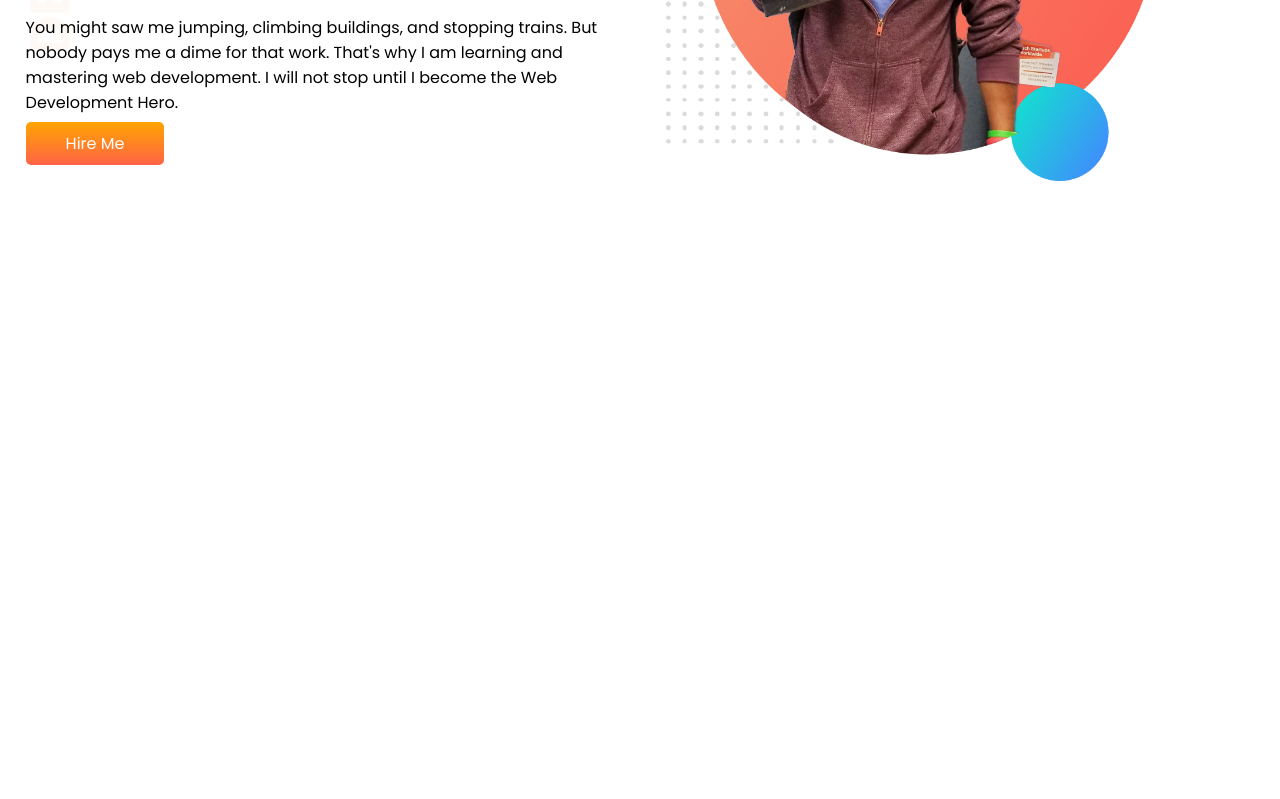
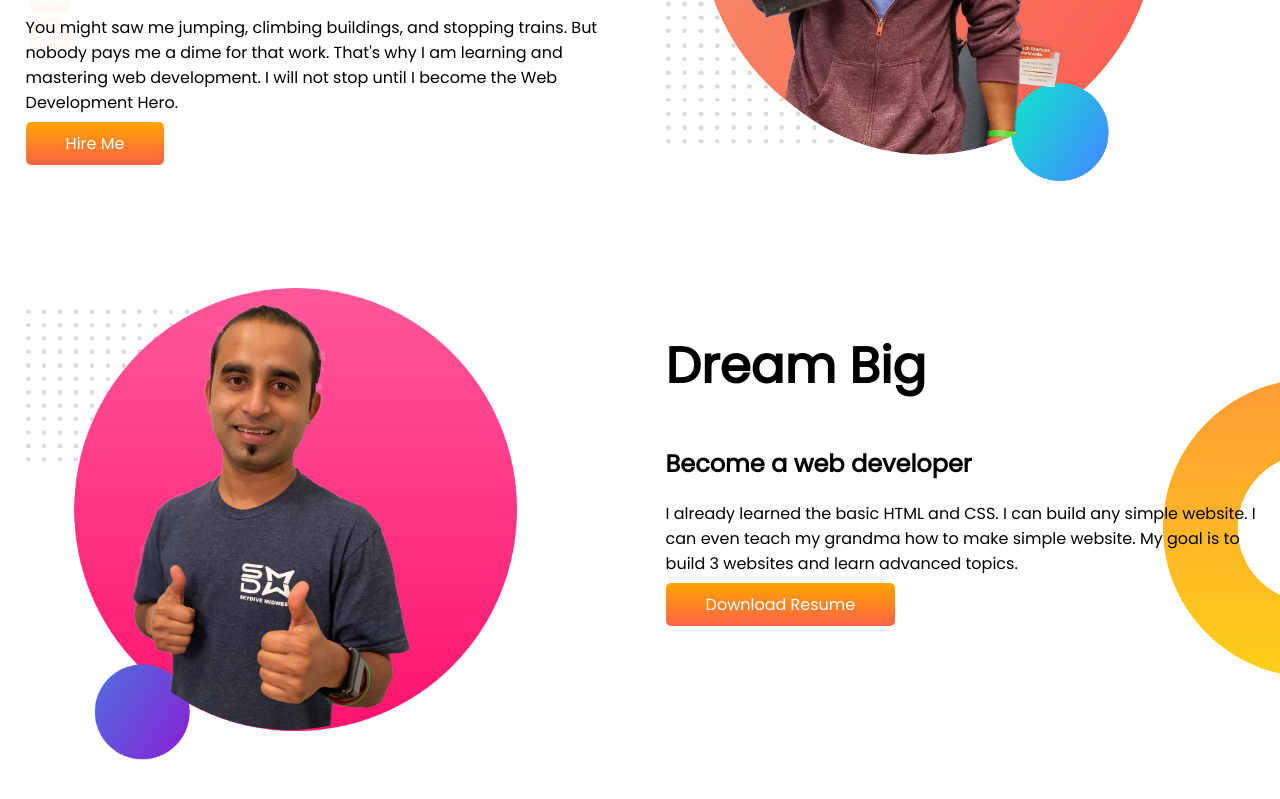
Before and after one commit to FahmidaTasmia/developer-portfolio, a plain HTML site: page index.html in a window 1280 px wide. Shown: the part 307-1106 px from the top of the page. Before the commit the page ends 800 px from the top, so only its background shows below. Drawn offline with Linux system fonts and the light colour scheme.

Commit message:
dream big

```diff
--- a/index.html
+++ b/index.html
@@ -28,5 +28,17 @@
 
     </div>
   </section>
+  <section class="dream-big">
+    <div class="half-width">
+      <img src="images/jhankar2.png" alt="">
+    </div>
+    <div class="half-width">
+      <h1>Dream Big</h1>
+      <h2>Become a web developer</h2>
+      <p>I already learned the basic HTML and CSS. I can build any simple website. I can even teach my grandma how to make simple website. My goal is to build 3 websites and learn advanced topics.</p>
+      <a class="link-button" target="_blank" href="https://web.facebook.com/tasmia.alish.7/">Download Resume</a>
+    </div>
+
+  </section>
 </body>
 </html>
--- a/style.css
+++ b/style.css
@@ -10,6 +10,7 @@ h1{
 }
 section{
     display: flex;
+    margin-bottom: 100px;
 }
 .top-banner{
     background-image: url(images/top-banner.png);
@@ -32,3 +33,8 @@ section{
     background-image: linear-gradient(orange, tomato);
     color: white;
 }
+.dream-big{
+    background-image: url(images/dream-bg.png);
+    background-repeat: no-repeat;
+    background-position: right;
+}
```
